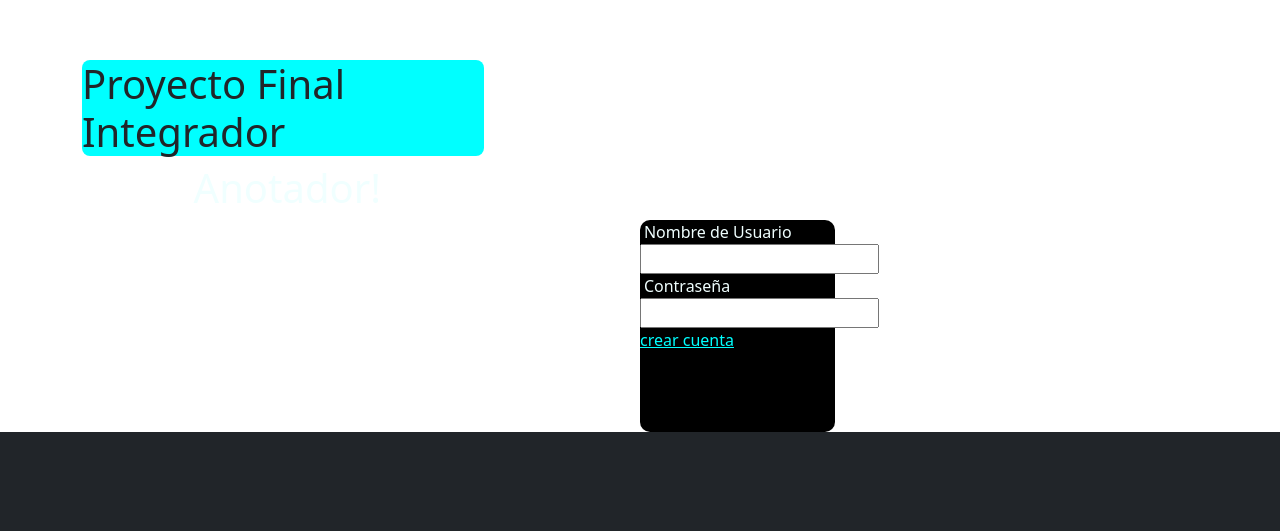
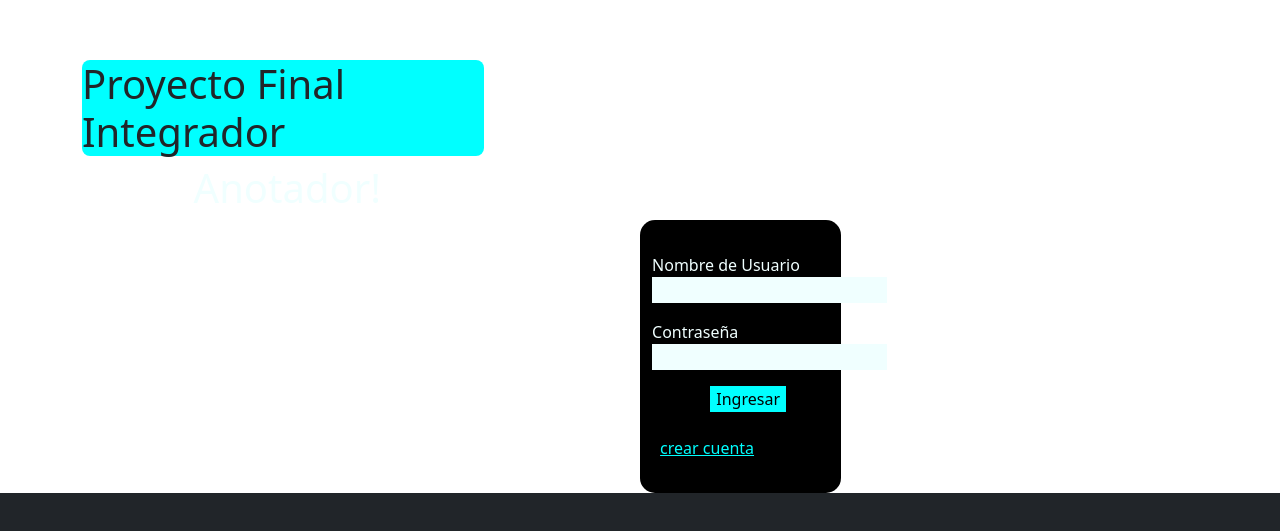
Before and after one commit to N4CHOL/TpFinal_Pyl, a React (Vite) app in the folder FrontEnd/: page /app/auth/login in a window 1280 px wide. Shown: the part 219-750 px from the top of the page. Built offline with nearby package versions, Linux system fonts and the light colour scheme.

Commit message:
login form + register form

```diff
--- a/FrontEnd/src/Components/Login/FormLogin.jsx
+++ b/FrontEnd/src/Components/Login/FormLogin.jsx
@@ -5,18 +5,20 @@ function FormLogin() {
     <>
     <h1 className='logintitle'>Proyecto Final Integrador </h1>
     <h1 className='loginsub'>Anotador! </h1>
-        <div className='formloguin'>
 
 
-        <div className='form'>
+
+        <div className='formlog'>
             <span className='loginspan'>Nombre de Usuario</span>
-            <input/>
+            <input className='logininput'/>
             <span className='loginspan'>Contraseña</span>
-            <input/>
+            <input className='logininput'/>
 
-            <a className='a' href='/app/auth/register'>crear cuenta</a>
+            <button className='buttonlog'>Ingresar</button>
+
+            <a className='alog' href='/app/auth/register'>crear cuenta</a>
         </div>
-        </div>
+
 
     </>
 
--- a/FrontEnd/src/Components/Login/login.css
+++ b/FrontEnd/src/Components/Login/login.css
@@ -1,7 +1,9 @@
-.form{
-
-
-    width: 35%;
+.formlog{
+    border-radius: 15px;
+    padding-bottom: 3%;
+    padding-top: 3%;
+    margin-left: 50%;
+    width: 18%;
     background-color:black;
 }
 
@@ -18,18 +20,29 @@
 }
 
 .loginspan{
+
     display: block;
     color: azure;
-    margin-left: 2%;
+    margin-left: 6%;
 }
 .logininput{
-
+    margin-bottom: 8%;
+    margin-left: 6%;
     background-color: azure;
     border: 0ch;
+    min-width: 1ch;
 }
-.a{
+.alog{
+    margin-top: 12%;
+    margin-left: 10%;
+    display: block;
     color: aqua;
 }
 .formloguin{
     margin-left: 50%;
 }
+.buttonlog{
+    border: 0ch;
+    margin-left:35%;
+    background-color: aqua;
+}
--- /dev/null
+++ b/FrontEnd/src/Components/Register/FormRegister.jsx
@@ -0,0 +1,26 @@
+import React from 'react'
+import "./register.css"
+function FormRegister() {
+  return (
+    <><div className='formreg'>
+        <span className='regspan'>Nombre</span>
+        <input className='regput'/>
+        <span className='regspan'>Apellido</span>
+        <input className='regput'/>
+        <span className='regspan'>Email</span>
+        <input className='regput'/>
+        <span className='regspan'>Nombre de Usuario</span>
+        <input className='regput'/>
+        <span className='regspan'>Contraseña</span>
+        <input className='regput'/>
+
+
+        <button className='buttonreg'>Enviar</button>
+
+    </div>
+    </>
+
+  )
+}
+
+export default FormRegister
--- /dev/null
+++ b/FrontEnd/src/Components/Register/register.css
@@ -0,0 +1,34 @@
+.formreg{
+    height: fit-content;
+    width: fit-contents;
+    border-radius: 18px;
+    padding: 100px;
+    margin-left: 35%;
+    margin-top: 10%;
+    width: 30%;
+    background-color:rgb(0, 0, 0);
+}
+.regspan{
+    display: block;
+
+    color: azure;
+
+}
+.regput{
+
+    display: block;
+    margin-top: 10s;
+
+
+
+
+}
+
+.buttonreg{
+    margin-left: 33%;
+    margin-top: 23%;
+    zoom: 1.3;
+    border: 0ch;
+    background-color: aqua;
+    font-weight: 600;
+}
--- /dev/null
+++ b/FrontEnd/src/Routes/Layout/Views/Register.jsx
@@ -0,0 +1,12 @@
+import React from 'react'
+import FormRegister from '../../../Components/Register/FormRegister'
+
+function Register() {
+  return (
+    <>
+    <FormRegister/>
+    </>
+  )
+}
+
+export default Register
--- a/FrontEnd/src/Routes/Router.jsx
+++ b/FrontEnd/src/Routes/Router.jsx
@@ -11,6 +11,7 @@ import Index from "../Components/Index/Index.jsx"
 import EditNote from "../Components/Notes/EditNote";
 import LoginLayout from "./Layout/LoginLayout";
 import Login from "./Layout/Views/Login";
+import Register from "./Layout/Views/Register";
 
 
 var router = createBrowserRouter([
@@ -55,6 +56,11 @@ var router = createBrowserRouter([
         element: <Login />,
         errorElement: <ErrorPage />,
       },
+      {
+        path: "register",
+        element: <Register />,
+        errorElement: <ErrorPage />,
+      },
     ]
   },
 
```
